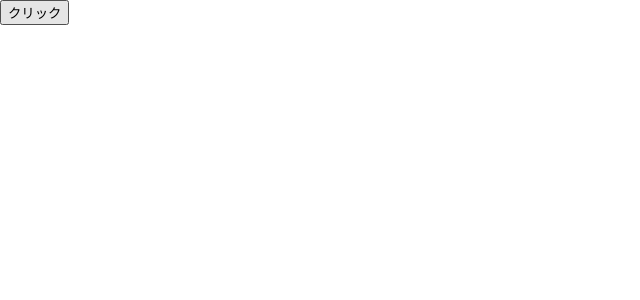
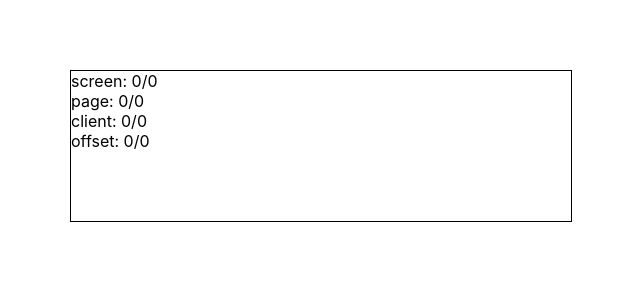
Before and after one commit to geminopa/my-react, a React (Create React App) app: page / in a window 1280 px wide. Shown: the top 300 px of the page, without its empty margins (0-640 px from the left). Built offline with nearby package versions, Linux system fonts and the light colour scheme.

Commit message:
マウスのポイント位置のイベント

```diff
--- /dev/null
+++ b/src/chap03/EventPoint.css
@@ -0,0 +1,9 @@
+#main {
+    position: absolute;
+    margin: 50px;
+    top: 20px;
+    left: 20px;
+    height: 150px;
+    width: 500px;
+    border: solid 1px #000;
+}
--- /dev/null
+++ b/src/chap03/EventPoint.jsx
@@ -0,0 +1,26 @@
+import { useState } from 'react';
+import './EventPoint.css';
+
+export default function EventPoint() {
+    const [screen, setScreen] = useState({ x: 0, y: 0 });
+    const [page, setPage] = useState({ x: 0, y: 0 });
+    const [client, setClient] = useState({ x: 0, y: 0 });
+    const [offset, setOffset] = useState({ x: 0, y: 0 });
+
+    // ポインター位置をそれぞれの基準に基づいて表示
+    const handleMousemove = e => {
+        setScreen({ x: e.screenX, y: e.screenY });
+        setPage({ x: e.pageX, y: e.pageY });
+        setClient({ x: e.clientX, y: e.clientY });
+        setOffset({ x: e.nativeEvent.offsetX, y: e.nativeEvent.offsetY });
+    };
+
+    return (
+        <div id="main" onMouseMove={handleMousemove}>
+            screen: {screen.x}/{screen.y}<br />
+            page: {page.x}/{page.y}<br />
+            client: {client.x}/{client.y}<br />
+            offset: {offset.x}/{offset.y}<br />
+        </div>
+    );
+}
--- a/src/index.js
+++ b/src/index.js
@@ -14,12 +14,12 @@ import ListTemplate from './chap03/ListTemplate';
 import reportWebVitals from './reportWebVitals';
 // import StateParent from './chap03/StateParent';
 // import EventMouse from './chap03/EventMouse';
-import EventObj from './chap03/EventObj';
+import EventPoint from './chap03/EventPoint';
 
 const root = ReactDOM.createRoot(document.getElementById('root'));
 root.render(
   <React.StrictMode>
-    <EventObj />
+    <EventPoint />
   </React.StrictMode>
 );
 
```
